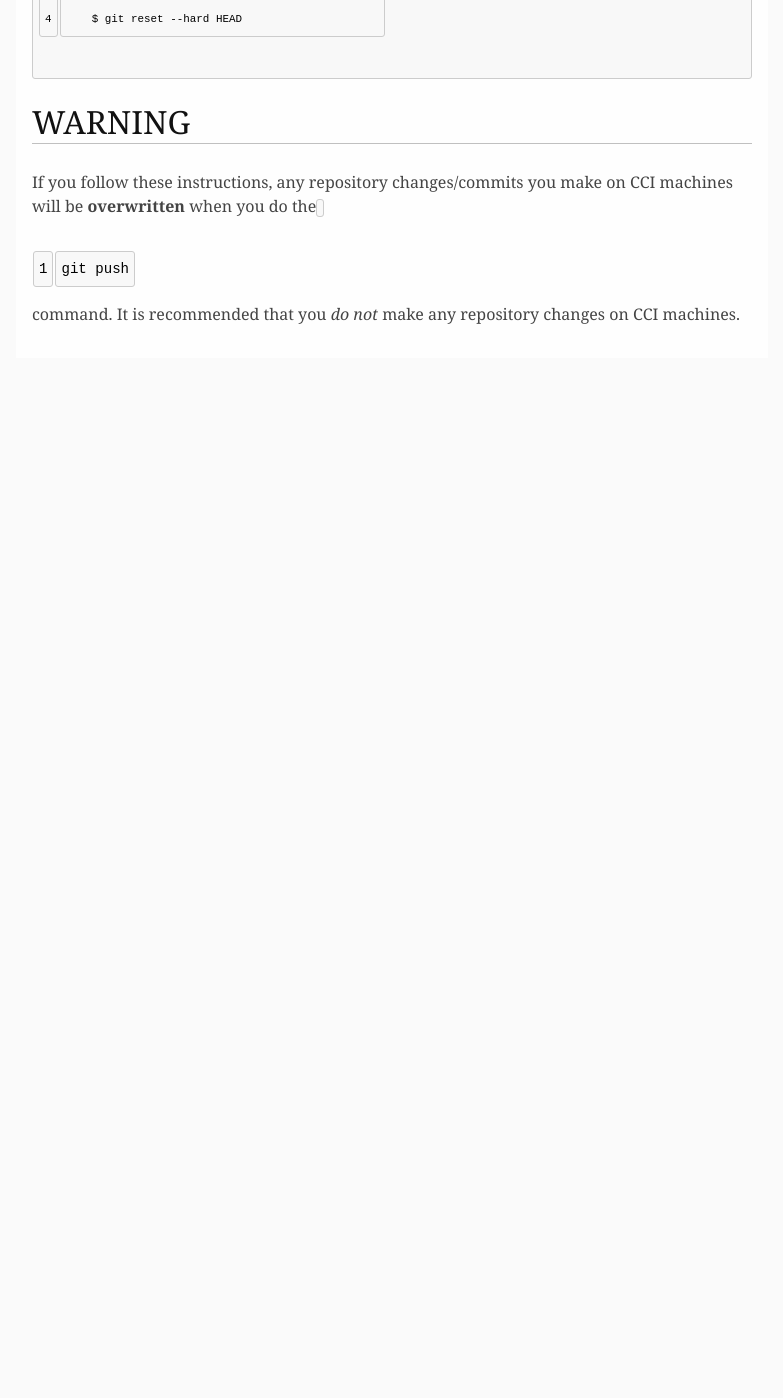
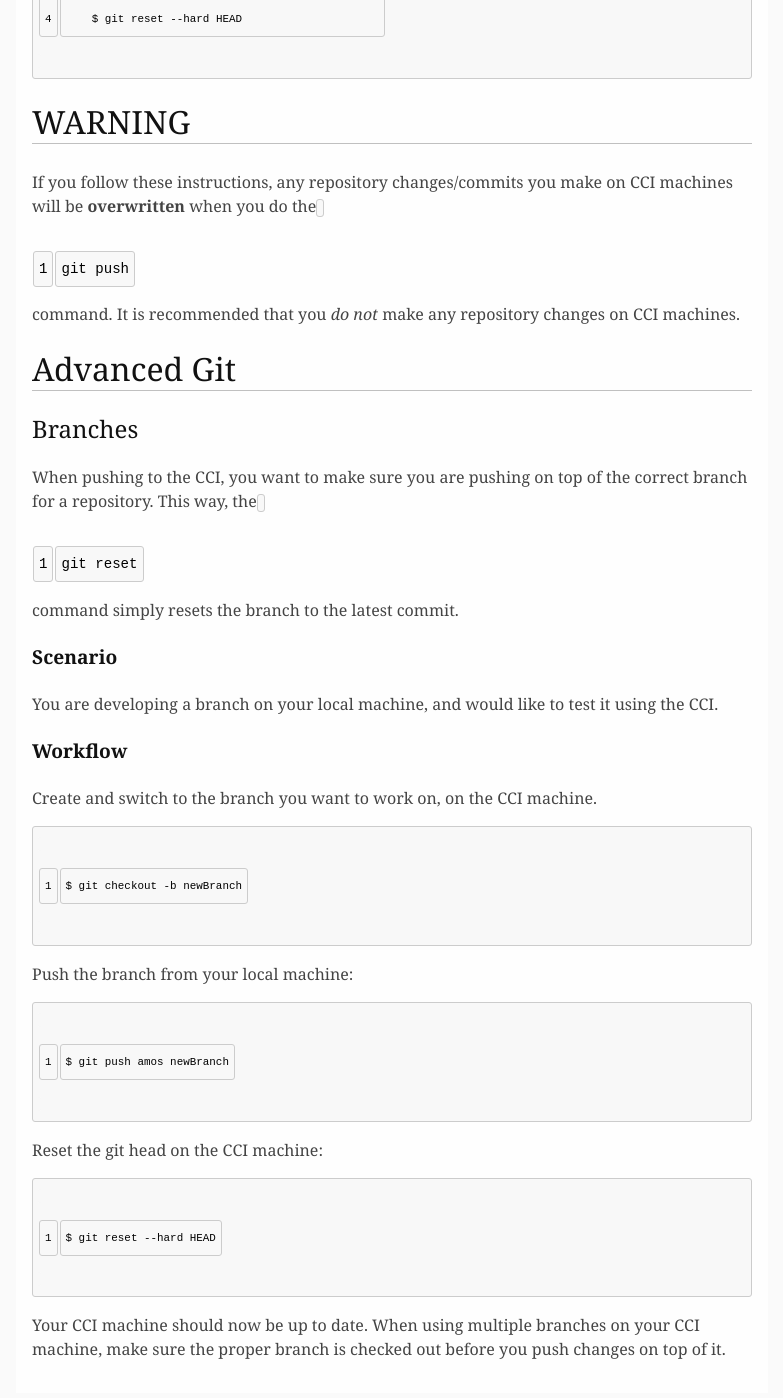
Before and after one commit to gonsie/gonsie.github.io, a Jekyll site: the page built from _posts/2013-10-22-bgq-git-repos.md, in a window 1280 px wide and 1400 px high, scrolled down 1794 px. Shown: the whole window, without its empty margins (248-1031 px from the left). Built offline with Jekyll 4.4.1, drawn with Linux system fonts in a browser that asks for light colours; Markdown is read by kramdown in place of the engine named in the settings; before the commit the page ends 2162 px from its top, so only the background shows below that.

Commit message:
added details for git branches

```diff
--- a/_posts/2013-10-22-bgq-git-repos.md
+++ b/_posts/2013-10-22-bgq-git-repos.md
@@ -58,3 +58,29 @@ You must follow both of these step everytime you update your repository on the C
 ## WARNING
 
 If you follow these instructions, any repository changes/commits you make on CCI machines will be **overwritten** when you do the `git push` command. It is recommended that you *do not* make any repository changes on CCI machines.
+
+## Advanced Git
+
+### Branches
+
+When pushing to the CCI, you want to make sure you are pushing on top of the correct branch for a repository. This way, the `git reset` command simply resets the branch to the latest commit.
+
+#### Scenario
+
+You are developing a branch on your local machine, and would like to test it using the CCI.
+
+#### Workflow
+
+Create and switch to the branch you want to work on, on the CCI machine.
+
+	$ git checkout -b newBranch
+
+Push the branch from your local machine:
+
+	$ git push amos newBranch
+
+Reset the git head on the CCI machine:
+
+	$ git reset --hard HEAD
+
+Your CCI machine should now be up to date. When using multiple branches on your CCI machine, make sure the proper branch is checked out before you push changes on top of it.
```
